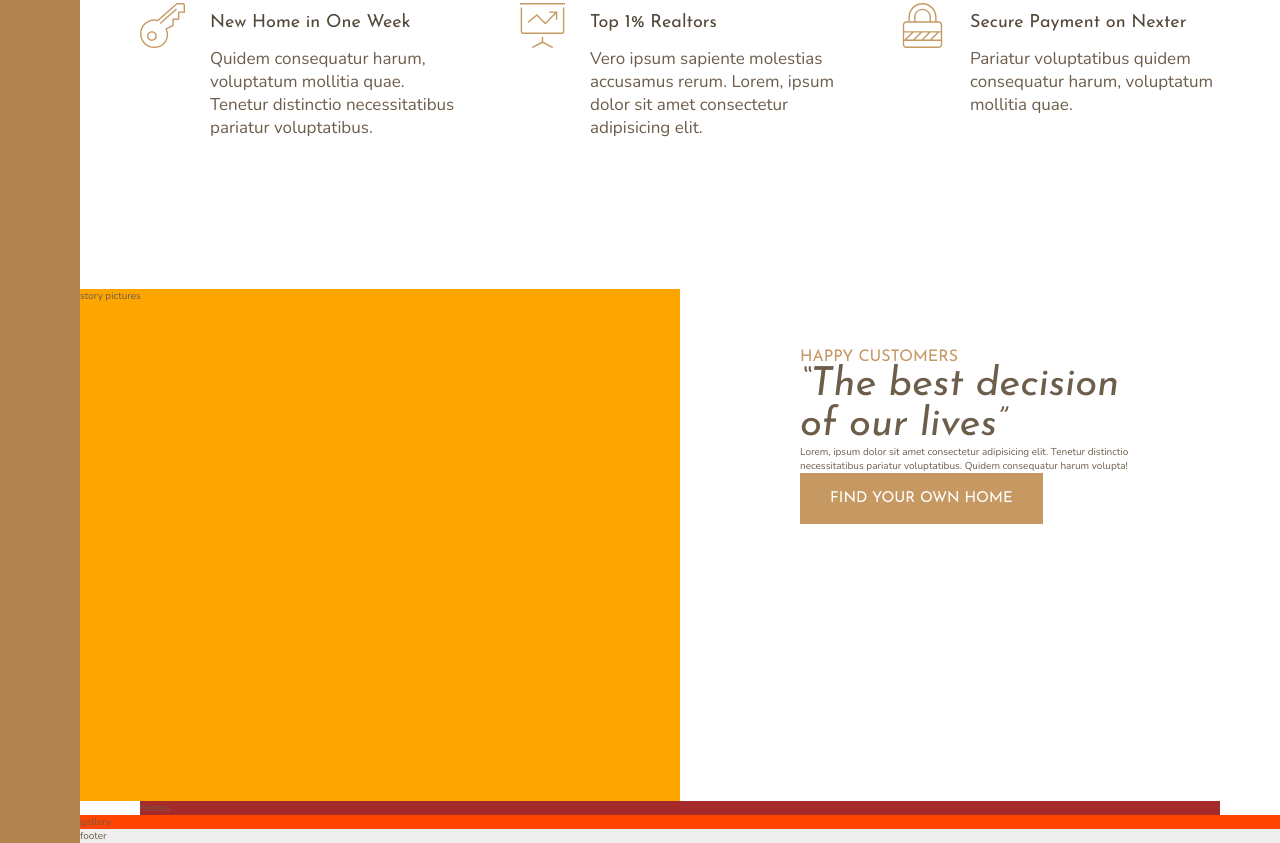
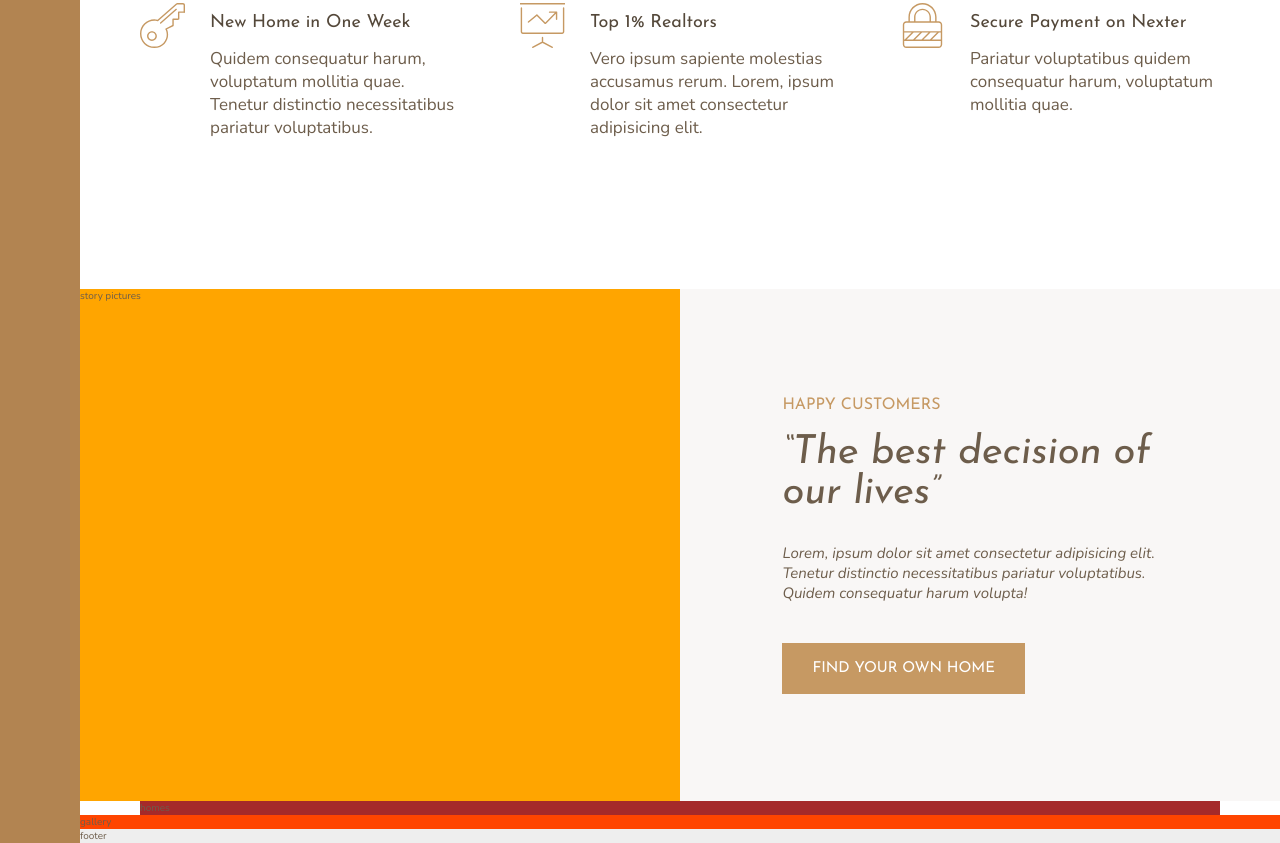
Before and after one commit to saikrishna01301/website_usig_grid, a website: page index.html in a window 1280 px wide. Shown: the part 963-1806 px from the top of the page. Drawn offline with nearby package versions, Linux system fonts and the light colour scheme.

Commit message:
story-content-updated

```diff
--- a/index.html
+++ b/index.html
@@ -84,8 +84,8 @@
     <div class="story__pictures">story pictures</div>
     <!-- /////////////////////story content////////////////////////// -->
     <div class="story__content">
-      <h2 class="heading-3">happy customers</h2>
-      <h3 class="heading-2 heading-2--dark-1">
+      <h2 class="heading-3 mb-sm">happy customers</h2>
+      <h3 class="heading-2 heading-2--dark-1 mb-md">
         &ldquo;The best decision of our lives&rdquo;
       </h3>
       <p class="story__text">
--- a/sass/_story.scss
+++ b/sass/_story.scss
@@ -4,7 +4,22 @@
     grid-column: full-start / col-end 4;
   }
   &__content {
+    background-color: #f9f7f6;
     grid-column: col-start 5 / full-end;
-    padding: 6rem 12rem;
+    padding: 6rem 8vw; //view-port width for responsive
+
+    display: flex;
+    flex-direction: column;
+    justify-content: center;
+    align-items: flex-start;
+
+    // display: grid;
+    // align-items: center;
+    // justify-items: start;
+  }
+  &__text {
+    font-size: 1.5rem;
+    font-style: italic;
+    margin-bottom: 4rem;
   }
 }
--- a/sass/_typography.scss
+++ b/sass/_typography.scss
@@ -50,3 +50,19 @@
     background-color: $color-primary-dark;
   }
 }
+
+.mb-sm {
+  margin-bottom: 2rem;
+}
+
+.mb-md {
+  margin-bottom: 3rem;
+}
+
+.mb-lg {
+  margin-bottom: 4rem;
+}
+
+.mb-hg {
+  margin-bottom: 8rem;
+}
```
Also changed, not shown: css/style.css.
